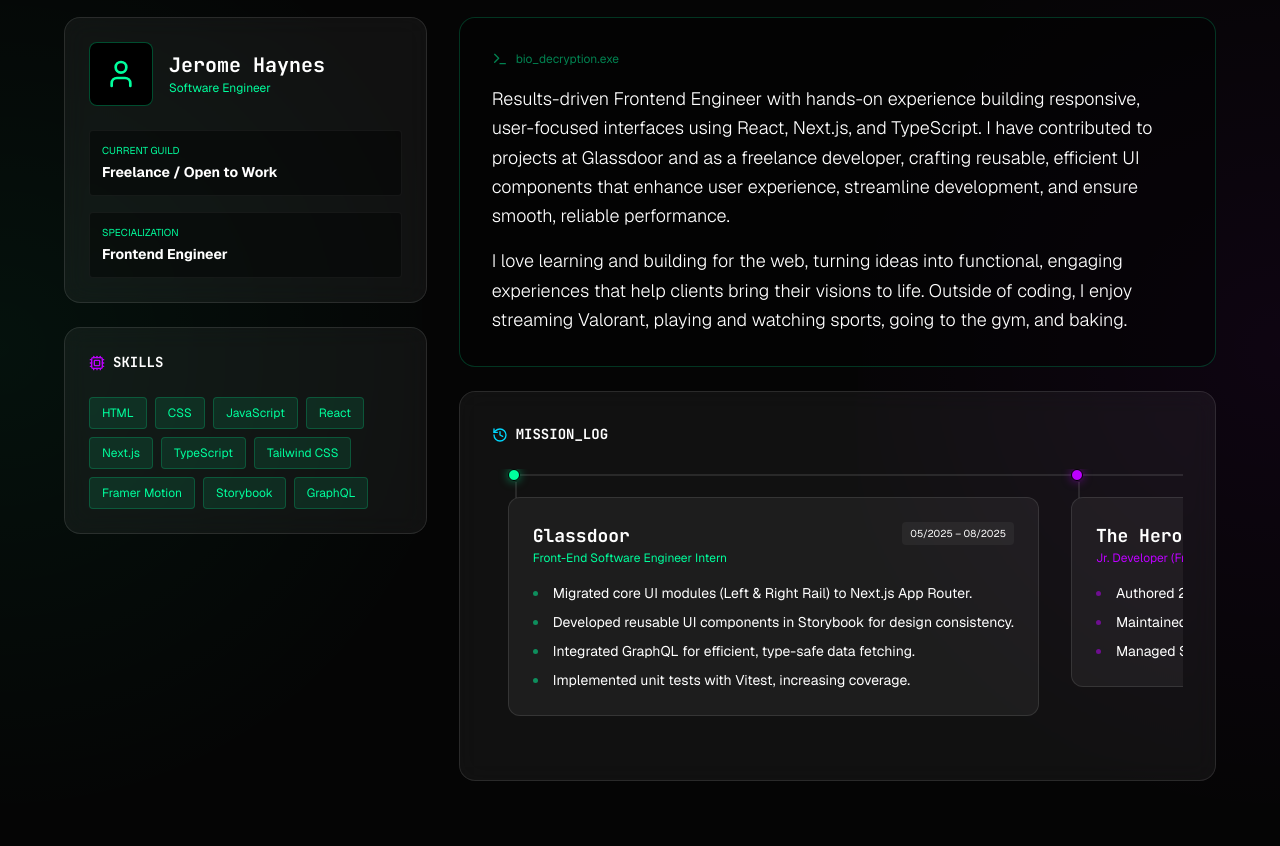
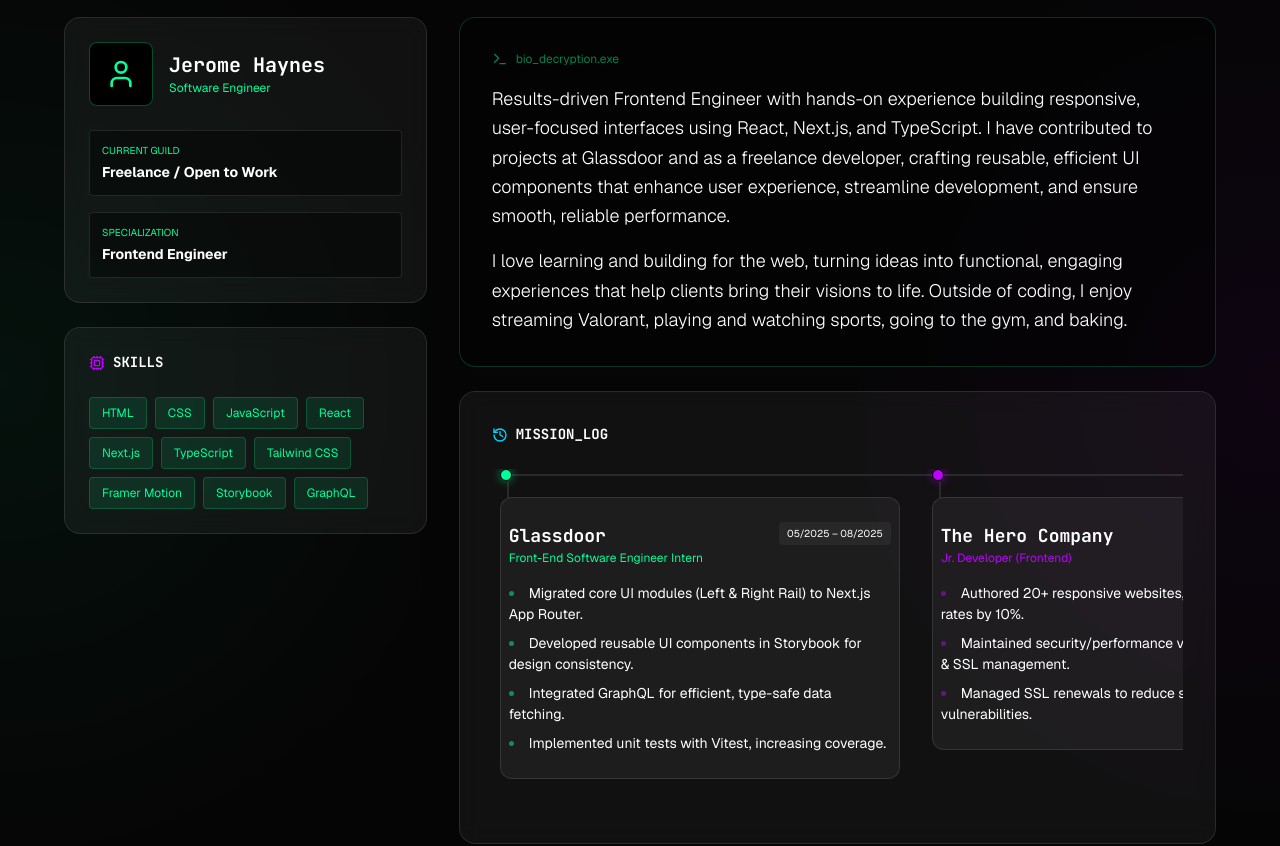
Before and after one commit to dev-rome/v5, a Next.js app: page / in a window 1280 px wide. Shown: the part 980-1826 px from the top of the page. Built offline with nearby package versions, Linux system fonts and the light colour scheme.

Commit message:
style: update CSS styling for timeline section

```diff
--- a/components/About/AboutComponents.module.css
+++ b/components/About/AboutComponents.module.css
@@ -71,7 +71,7 @@
 }
 
 .missionCard {
-    padding: 1.5rem;
+    padding: 1.5rem 0.5rem;
     border-radius: var(--radius-lg);
     background-color: var(--glass-bg);
     border: 1px solid var(--glass-border);
@@ -96,30 +96,54 @@
 
 .timelineContainer {
     display: flex;
+    flex-direction: column;
     gap: 2rem;
+    padding: 0 0.5rem 2rem;
+    position: relative;
+}
+
+@media (min-width: 48rem) {
+    .timelineContainer {
+        flex-direction: row;
         overflow-x: auto;
-    padding: 0 1rem 2rem;
-    position: relative;
         scroll-snap-type: x mandatory;
+    }
 }
 
 .timelineItem {
-    min-width: 20rem;
+    width: 100%;
     flex-shrink: 0;
-    scroll-snap-align: center;
+    display: flex;
+    gap: 1.5rem;
+    align-items: stretch;
 }
 
 @media (min-width: 48rem) {
     .timelineItem {
-        min-width: 25rem;
+        width: 25rem;
+        scroll-snap-align: center;
+        display: block;
     }
 }
 
 .nodeWrapper {
     display: flex;
+    flex-direction: column;
+    align-items: center;
+    position: relative;
+    flex-shrink: 0;
+    width: 1.5rem;
+    margin-top: 1rem;
+}
+
+@media (min-width: 48rem) {
+    .nodeWrapper {
+        flex-direction: row;
         align-items: center;
         margin-bottom: 1rem;
-    position: relative;
+        width: 100%;
+        margin-top: 0;
+    }
 }
 
 .nodeDot {
@@ -130,6 +154,8 @@
     position: relative;
     z-index: 10;
     transition: transform 300ms ease;
+    flex-shrink: 0;
+    background-color: var(--black);
 }
 
 .timelineItem:hover .nodeDot {
@@ -138,31 +164,53 @@
 
 .connectorLine {
     position: absolute;
-    left: 0.75rem;
-    top: 50%;
-    transform: translateY(-50%);
-    width: calc(100% + 2rem);
-    height: 2px;
+    top: 0.75rem;
+    left: 50%;
+    transform: translateX(-50%);
+    width: 2px;
+    bottom: -3.5rem;
     background-color: rgba(255, 255, 255, 0.1);
 }
 
 .connectorLineFade {
     position: absolute;
+    top: 0.75rem;
+    left: 50%;
+    transform: translateX(-50%);
+    width: 2px;
+    height: 4rem;
+    background: linear-gradient(to bottom, rgba(255, 255, 255, 0.1), transparent);
+}
+
+@media (min-width: 48rem) {
+    .connectorLine {
         left: 0.75rem;
         top: 50%;
+        width: calc(100% + 2rem);
+        height: 2px;
         transform: translateY(-50%);
+        bottom: auto;
+    }
+
+    .connectorLineFade {
+        left: 0.75rem;
+        top: 50%;
         width: 6.25rem;
         height: 2px;
+        transform: translateY(-50%);
         background: linear-gradient(to right, rgba(255, 255, 255, 0.1), transparent);
+        bottom: auto;
+    }
 }
 
 .contentBox {
-    padding: 1.5rem;
+    padding: 1.5rem 0.5rem;
     background-color: var(--glass-bg);
     border-radius: 0.75rem;
     border: 1px solid var(--glass-border);
     position: relative;
     transition: background-color 150ms ease;
+    flex-grow: 1;
 }
 
 .timelineItem:hover .contentBox {
@@ -171,11 +219,21 @@
 
 .verticalLine {
     position: absolute;
+    top: 1.375rem;
+    left: -2.25rem;
+    width: 2.25rem;
+    height: 2px;
+    background-color: rgba(255, 255, 255, 0.1);
+}
+
+@media (min-width: 48rem) {
+    .verticalLine {
         top: -1rem;
         left: 0.375rem;
         width: 2px;
         height: 1rem;
         background-color: rgba(255, 255, 255, 0.1);
+    }
 }
 
 .contentHeader {
@@ -318,7 +376,7 @@
     padding: 0.75rem;
     background-color: rgba(0, 0, 0, 0.4);
     border-radius: var(--radius-sm);
-    border: 1px solid var(--glass-bg);
+    border: 1px solid var(--glass-border);
 }
 
 .infoLabel {
```
Lines whose indentation alone changed are shown as unchanged.
